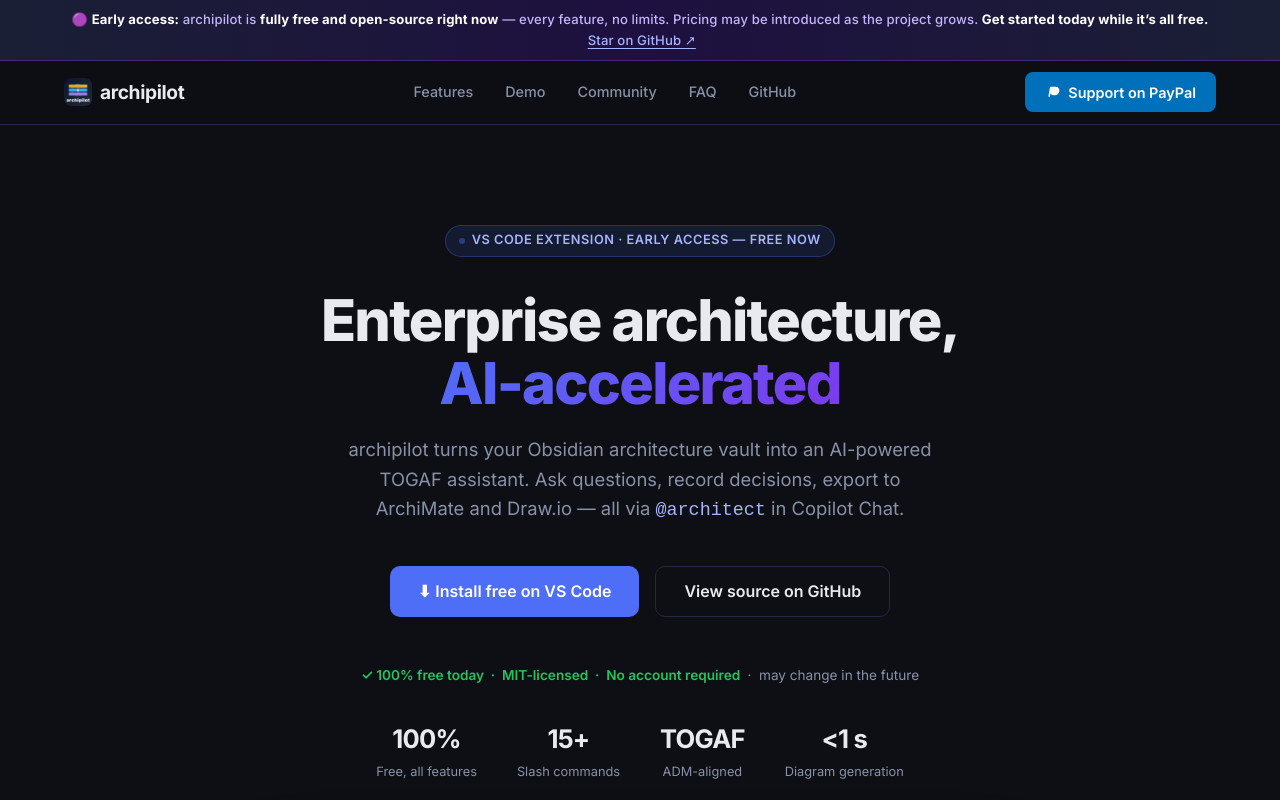
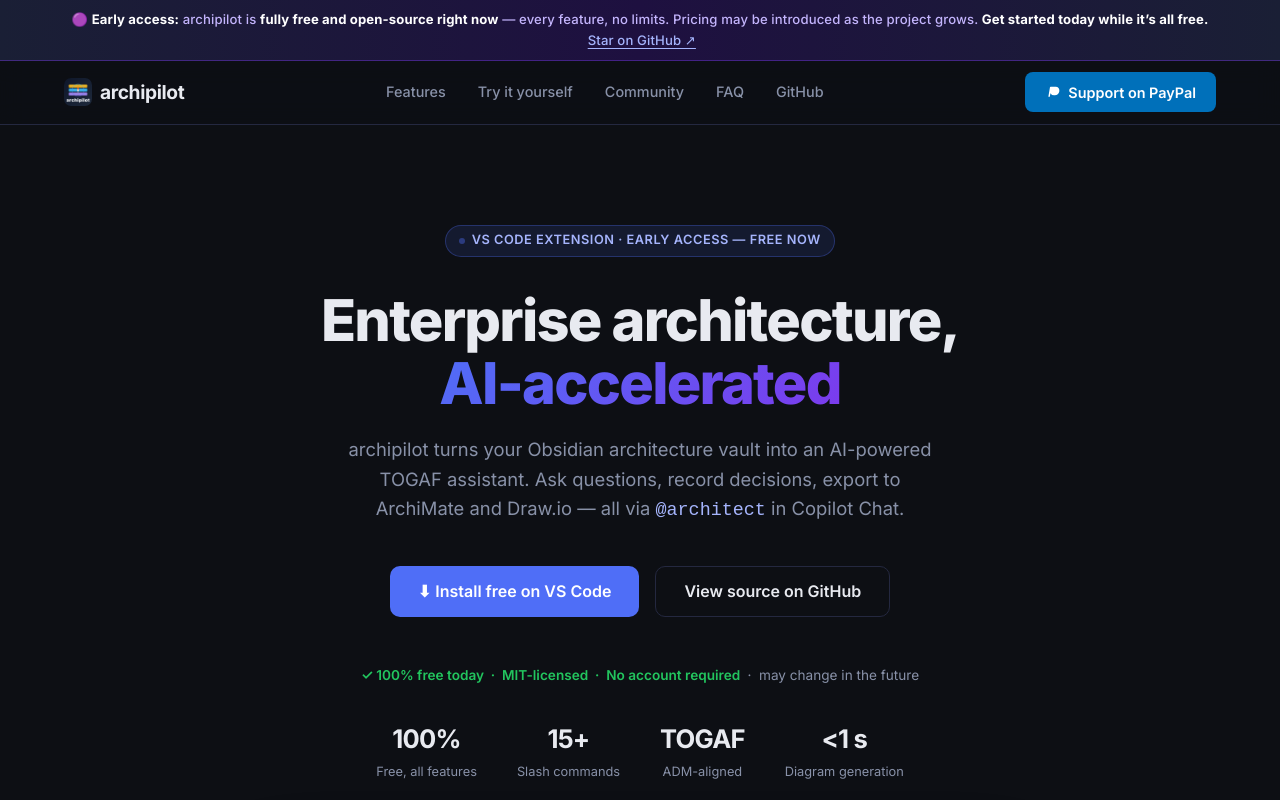
Before and after one commit to enzomar/archipilot, a plain HTML site: page index.html in a window 1280 px wide. Shown: the top 800 px of the page. Drawn offline with Linux system fonts and the light colour scheme.

Commit message:
Try it yourself

```diff
--- a/index.html
+++ b/index.html
@@ -744,7 +744,7 @@
   </div>
   <ul class="nav-links">
     <li><a href="#features">Features</a></li>
-    <li><a href="#onboarding">Demo</a></li>
+    <li><a href="#onboarding">Try it yourself</a></li>
     <li><a href="#community">Community</a></li>
     <li><a href="#faq">FAQ</a></li>
     <li><a href="https://github.com/enzomar/archipilot" target="_blank">GitHub</a></li>
```
